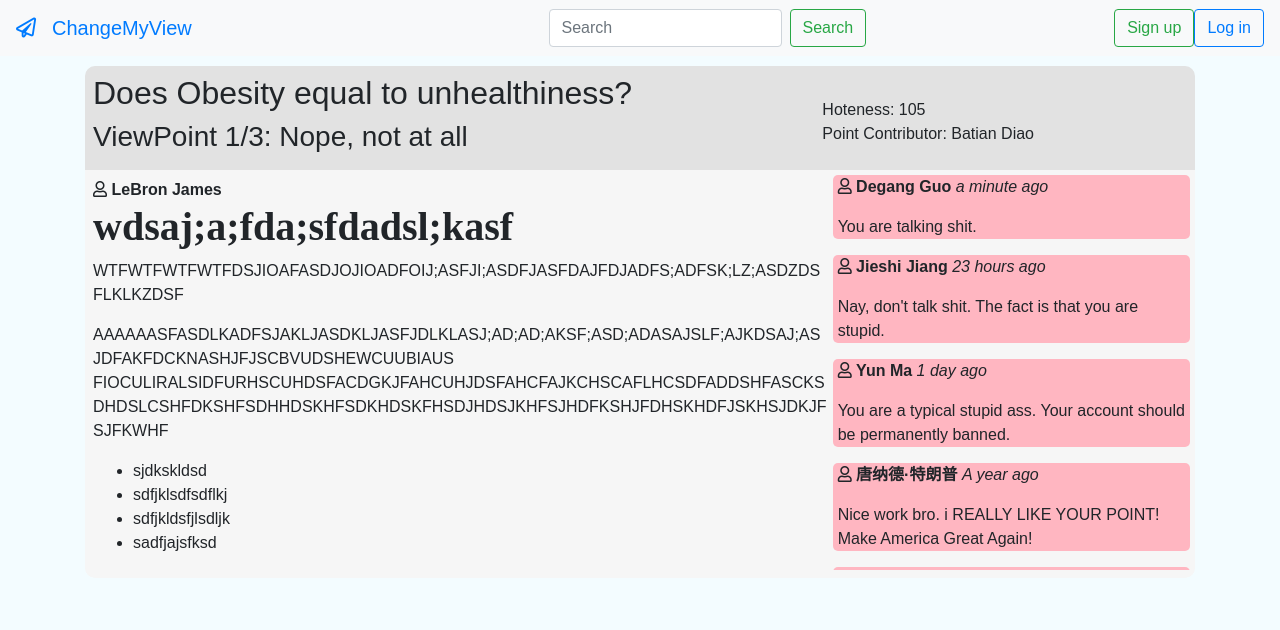
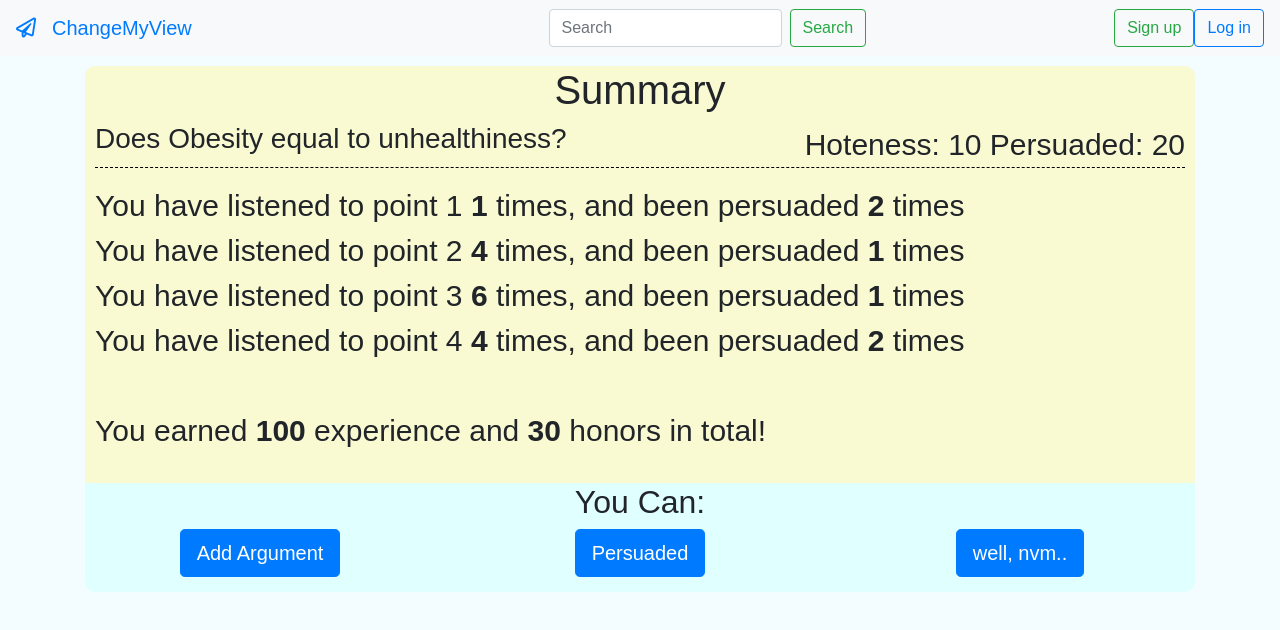
Before and after one commit to iGFerrari430/ChangeMyView, a React (Create React App) app in the folder client/: page /viewTopic/1 in a window 1280 px wide. Shown: the top 630 px of the page. Built offline with nearby package versions, Linux system fonts and the light colour scheme; the HTML template or start-up script is replaced by a standard one; a web font is replaced by a local one.

Commit message:
added summary skeleton page

```diff
--- a/client/src/components/Topic/TopicDetail.js
+++ b/client/src/components/Topic/TopicDetail.js
@@ -44,8 +44,8 @@ export default class TopicDetail extends React.Component {
         this.state = {
             dummy: null,
             topicObject: null,// this stores the object of topic. The format is as the above comment.
-
-            currentStage: this.stages.VIEW_OPPOSITE,
+            IsLoggedIn: "",
+            currentStage: this.stages.SUMMARY,
             info: {
                 userPick: null,
                 commentArray: null,
@@ -151,6 +151,8 @@ export default class TopicDetail extends React.Component {
     }
     // onClick={() => this.handleSort(column)}
     renderViewOpposite = () => {
+        const userStatus = this.state.IsLoggedIn;
+        const textPlaceholder = userStatus ? "Type your comment!" : "Please log in!";
         const dummyParagraph = '<h1><span style="font-family: Times New Roman;"><strong>wdsaj;a;fda;sfdadsl;kasf</strong></span></h1><p>WTFWTFWTFWTFDSJIOAFASDJOJIOADFOIJ;ASFJI;ASDFJASFDAJFDJADFS;ADFSK;LZ;ASDZDSFLKLKZDSF</p><p>AAAAAASFASDLKADFSJAKLJASDKLJASFJDLKLASJ;AD;AD;AKSF;ASD;ADASAJSLF;AJKDSAJ;ASJDFAKFDCKNASHJFJSCBVUDSHEWCUUBIAUS FIOCULIRALSIDFURHSCUHDSFACDGKJFAHCUHJDSFAHCFAJKCHSCAFLHCSDFADDSHFASCKSDHDSLCSHFDKSHFSDHHDSKHFSDKHDSKFHSDJHDSJKHFSJHDFKSHJFDHSKHDFJSKHSJDKJFSJFKWHF</p><ul><li>sjdkskldsd</li><li>sdfjklsdfsdflkj</li><li>sdfjkldsfjlsdljk</li><li>sadfjajsfksd</li></ul><ol><li>dfsjklsdflkjjlkdsf</li><li>sdfjkllkjdfsjlkfsd</li><li>sfdjjosdfojisdf</li><li>sdfjiofsdjiofsd</li></ol><p></p><p></p>'
         const dummyTitle = "Does Obesity equal to unhealthiness?";
         const dummyPoint = "Nope, not at all";
@@ -198,7 +200,7 @@ export default class TopicDetail extends React.Component {
                 </div>
                 <div className="Detail_Oppo_Main">
                     <div className="row no-gutters">
-                        <div className="col-sm-8 Detail_Oppo_Main_Arg">
+                        <div className="col-sm-7 Detail_Oppo_Main_Arg">
                             <div className="Detail_Oppo_Main_Arg_User">
                                 <i class="far fa-user"></i> <strong>{dummyUser1}</strong>
                             </div>
@@ -208,7 +210,7 @@ export default class TopicDetail extends React.Component {
                             </div>
                         </div>
 
-                        <div className="col-sm-4">
+                        <div className="col-sm-5">
                             <div className="Detail_Oppo_Main_Comments">
                             {
                                 dummyComments.map((comment, index) => {
@@ -231,15 +233,71 @@ export default class TopicDetail extends React.Component {
 
                     </div>
                 </div>
+                <div className="Detail_Oppo_Action">
+                    <div className="row">
+                        <div className="col-md-7 Detail_Oppo_Action_Attitude">
+                            <button className="btn btn-primary Detail_margin1" disabled={!userStatus}>Listen</button>
+                            <button className="btn btn-secondary" disabled={!userStatus}>Persuaded</button>
+                        </div>
+
+                        <div className="col-md-5">
+                            <textarea className="Detail_Oppo_commentArea" disabled={!userStatus} placeholder={textPlaceholder} />
+                            <button className="btn btn-success btn-block" disabled={!userStatus}>Submit your comment</button>
+                        </div>
+                    </div>
+                </div>
 
             </div>
         );
     }
 
     renderSummary = () => {
+        const summary = [[1,2],[4,1],[6,1],[4,2]];
+        const title = "Does Obesity equal to unhealthiness?"
         return (
-            <div>
-                <h3>Render Summary</h3>
+            <div className="Detail_Summary">
+                <div className="Detail_Summary_Content">
+                    <div className="midAlign">
+                        <h1>Summary</h1>
+                    </div>
+                    <div className="row">
+                        <div className="col-md-6 ">
+                            <h3>{title}</h3>
+                        </div>
+                        <div className="col-md-6 rightAlign">
+                            Hoteness: {10} Persuaded: {20}
+                        </div>
+                    </div>
+                    <div className="Detail_Summary_Content_gains">
+                    {
+                        summary.map((comment, index) => {
+                            return (
+                                <div>
+                                    You have listened to point {index+1} <strong>{comment[0]}</strong> times, and been persuaded <strong>{comment[1]}</strong> times
+                                </div>
+                            );
+                        })
+                    }
+                    <div>
+                        <br/>
+                        You earned <strong>100</strong> experience and <strong>30</strong> honors in total!
+                    </div>
+                    </div>
+                </div>
+                <div className="Detail_Summary_Action">
+                    <h2 className="midAlign">You Can:</h2>
+                    <div className="row Detail_Summary_Action_Button">
+                        <div className="col-md-4 midAlign">
+                            <button className="btn btn-lg btn-primary">Add Argument</button>
+                        </div>
+                        <div className="col-md-4 midAlign">
+                            <button className="btn btn-lg btn-primary">Persuaded</button>
+                        </div>
+                        <div className="col-md-4 midAlign">
+                            <button className="btn btn-lg btn-primary">well, nvm..</button>
+                        </div>
+                    </div>
+                </div>
             </div>
         );
     }
--- a/client/src/styles/App.css
+++ b/client/src/styles/App.css
@@ -20,6 +20,7 @@ body {
 .midAlign {
     text-align: center;
 }
+
 @media (min-width: 768px) {
     .container-small {
         width: 300px;
@@ -226,7 +227,31 @@ ol.Edit-ol {
     word-break: break-word;
     padding: 8px;
 }
-
+.Detail_Summary{
+    margin: 0;
+    padding: 0;
+}
+.Detail_Summary_Content{
+    background-color: lightgoldenrodyellow;
+    border-radius: 10px 10px 0 0;
+    font-size: 30px;
+    padding-left:10px;
+    padding-right: 10px;
+    margin-top: 10px;
+}
+.Detail_Summary_Content_gains {
+    border-top: 1px dashed black;
+    padding-top: 15px;
+    padding-bottom: 30px;
+}
+.Detail_Summary_Action_Button{
+    padding: 0;
+}
+.Detail_Summary_Action{
+    padding-bottom: 15px;
+    border-radius: 0 0 10px 10px;
+    background-color: lightcyan;
+}
 .Detail_Oppo_Wrapper {
     margin: 0px;
 }
@@ -239,6 +264,7 @@ ol.Edit-ol {
     background-color:#E2E2E2;
 
 }
+
 .Detail_Oppo_Main_Arg {
     overflow-y: scroll;
     word-break: break-word;
@@ -250,7 +276,7 @@ ol.Edit-ol {
 }
 .Detail_Oppo_Main {
     margin: 0px;
-    border-radius: 0 0 10px 10px;
+    border-radius: 0 0 0 0;
     background-color: #F6F6F6;
     padding: 8px;
     padding-right: 0;
@@ -258,6 +284,19 @@ ol.Edit-ol {
 
 }
 
+.Detail_Oppo_Action {
+    margin: 0px;
+    background-color: #F6F6F6;
+    padding: 8px;
+    border-radius: 0 0 10px 10px;
+}
+.Detail_Oppo_Action_Attitude{
+    text-align: center;
+}
+
+.Detail_margin1 {
+    margin-right: 3.5%;
+}
 
 .Detail_Oppo_Main_Comments {
     overflow-y: scroll;
@@ -266,16 +305,21 @@ ol.Edit-ol {
 
 ::-webkit-scrollbar {
     width: 5px;
-  }
+}
 
 ::-webkit-scrollbar-thumb {
     background: #666;
-  }
+}
 
 
 
 ::-webkit-scrollbar-track {
     display: none;
+}
+
+.Detail_Oppo_commentArea {
+    width: 100%;
+    border: 1px solid black;
 }
 .Detail_Oppo_Main_Comment {
     margin-top: 5px;
```
Also changed, not shown: client/src/store/store.js (line endings or trailing spaces).
